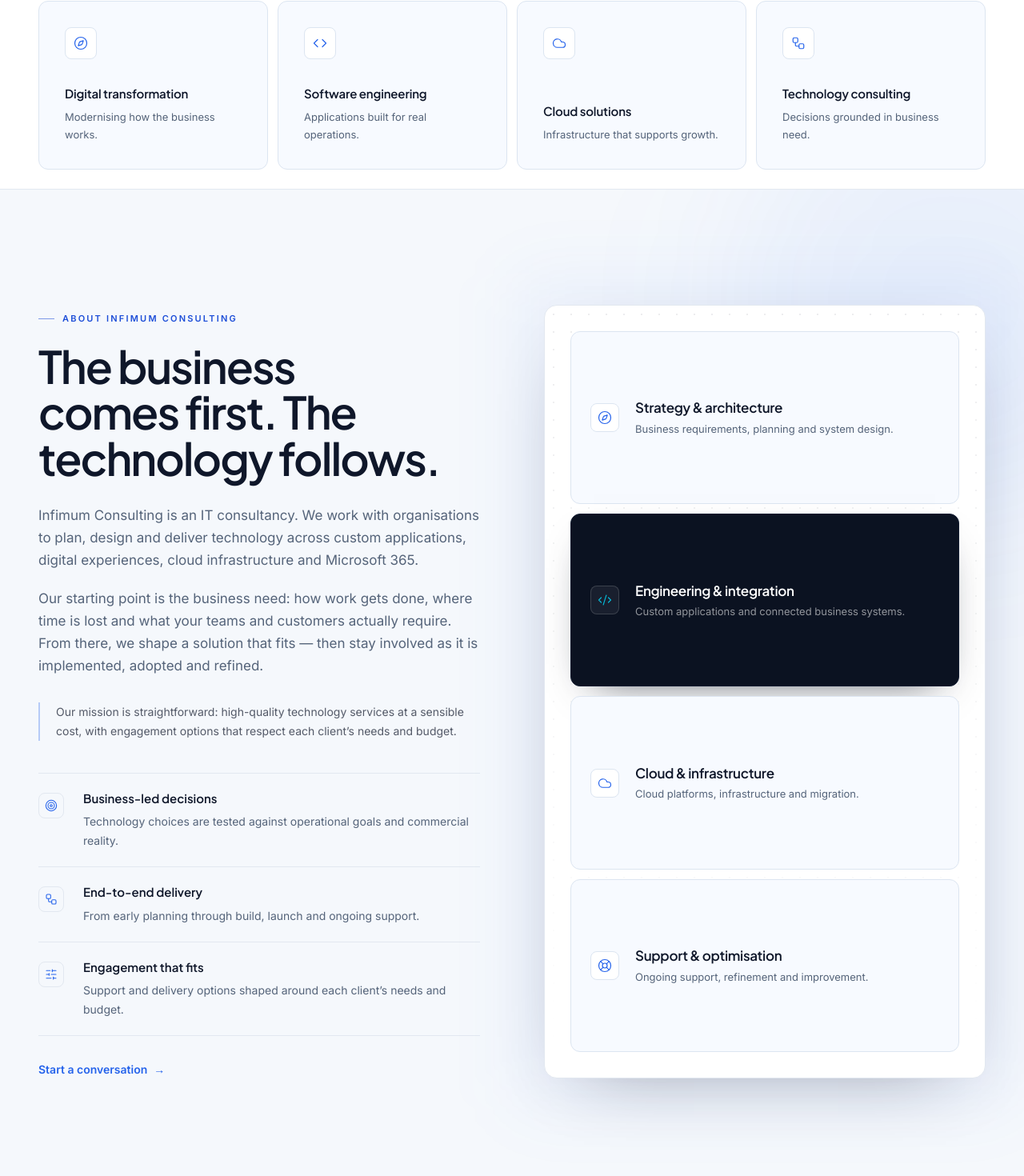
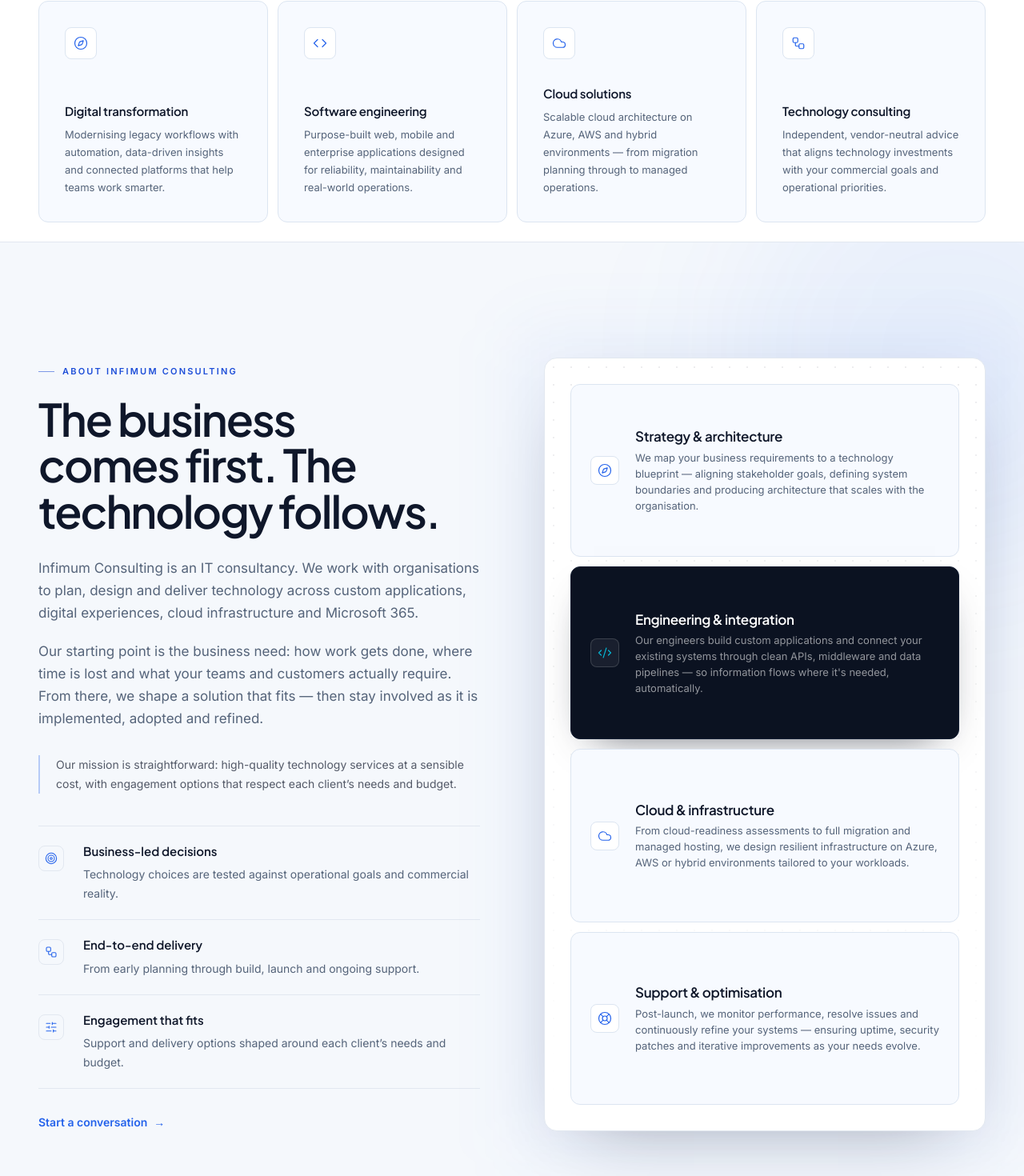
Before and after one commit to Alaric-Ventures/infimum-landing-page, a Next.js app: page / in a window 1280 px wide. Shown: the part 714-2184 px from the top of the page at 80% size. Built offline with nearby package versions, Linux system fonts and the light colour scheme; no server answers.

Commit message:
feat: enhance descriptions in AboutSection and CapabilitiesSection for clarity and detail

```diff
--- a/src/components/sections/AboutSection.tsx
+++ b/src/components/sections/AboutSection.tsx
@@ -27,25 +27,29 @@ const propositions = [
 const operatingLayers = [
   {
     title: "Strategy & architecture",
-    description: "Business requirements, planning and system design.",
+    description:
+      "We map your business requirements to a technology blueprint — aligning stakeholder goals, defining system boundaries and producing architecture that scales with the organisation.",
     icon: Compass,
     theme: "light" as const,
   },
   {
     title: "Engineering & integration",
-    description: "Custom applications and connected business systems.",
+    description:
+      "Our engineers build custom applications and connect your existing systems through clean APIs, middleware and data pipelines — so information flows where it's needed, automatically.",
     icon: Code2,
     theme: "dark" as const,
   },
   {
     title: "Cloud & infrastructure",
-    description: "Cloud platforms, infrastructure and migration.",
+    description:
+      "From cloud-readiness assessments to full migration and managed hosting, we design resilient infrastructure on Azure, AWS or hybrid environments tailored to your workloads.",
     icon: Cloud,
     theme: "light" as const,
   },
   {
     title: "Support & optimisation",
-    description: "Ongoing support, refinement and improvement.",
+    description:
+      "Post-launch, we monitor performance, resolve issues and continuously refine your systems — ensuring uptime, security patches and iterative improvements as your needs evolve.",
     icon: LifeBuoy,
     theme: "light" as const,
   },
--- a/src/components/sections/CapabilitiesSection.tsx
+++ b/src/components/sections/CapabilitiesSection.tsx
@@ -5,22 +5,26 @@ import { Reveal } from "@/components/ui/Reveal";
 const capabilities = [
   {
     title: "Digital transformation",
-    description: "Modernising how the business works.",
+    description:
+      "Modernising legacy workflows with automation, data-driven insights and connected platforms that help teams work smarter.",
     icon: Compass,
   },
   {
     title: "Software engineering",
-    description: "Applications built for real operations.",
+    description:
+      "Purpose-built web, mobile and enterprise applications designed for reliability, maintainability and real-world operations.",
     icon: Code,
   },
   {
     title: "Cloud solutions",
-    description: "Infrastructure that supports growth.",
+    description:
+      "Scalable cloud architecture on Azure, AWS and hybrid environments — from migration planning through to managed operations.",
     icon: Cloud,
   },
   {
     title: "Technology consulting",
-    description: "Decisions grounded in business need.",
+    description:
+      "Independent, vendor-neutral advice that aligns technology investments with your commercial goals and operational priorities.",
     icon: Workflow,
   },
 ];
```
